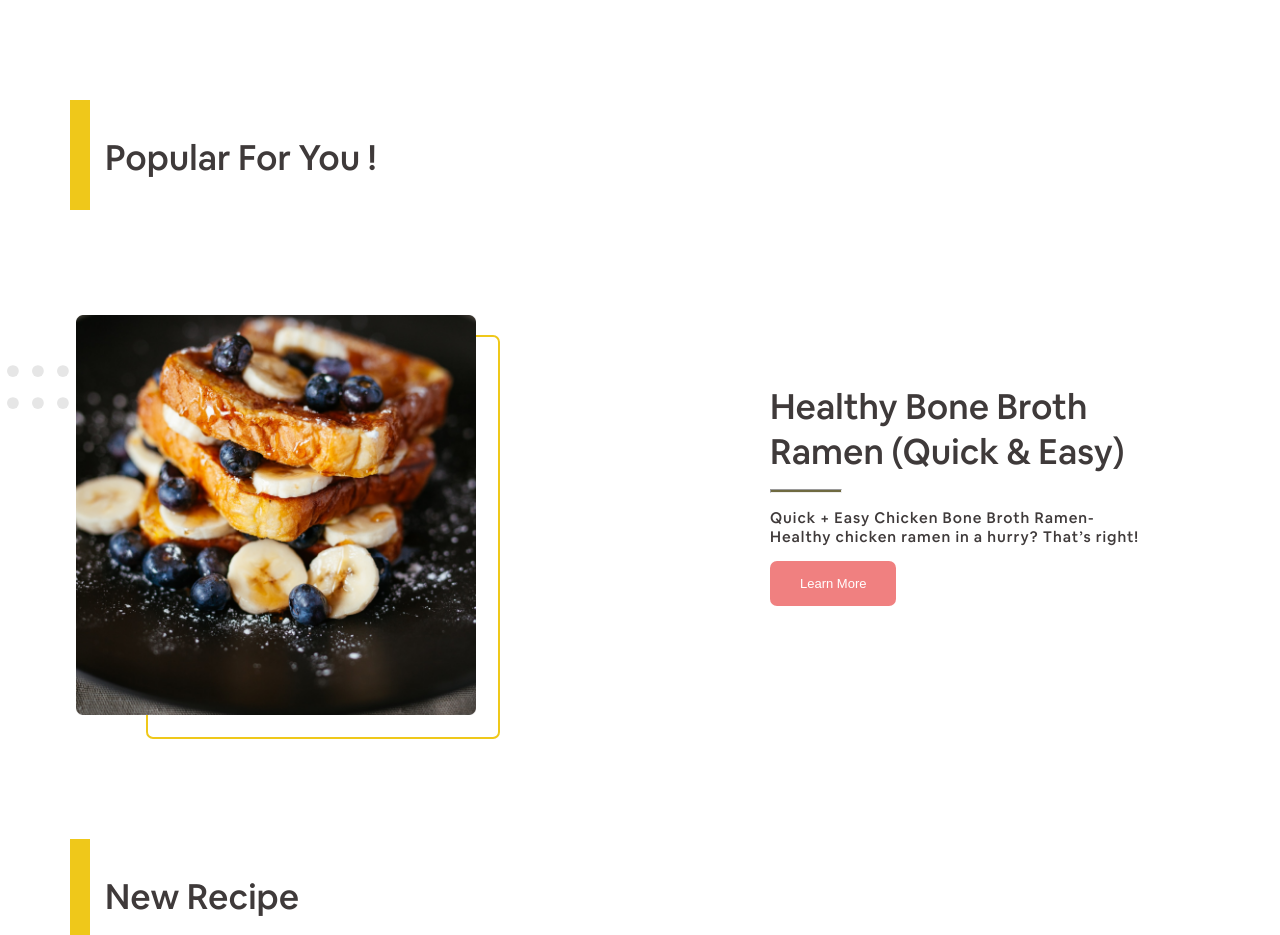
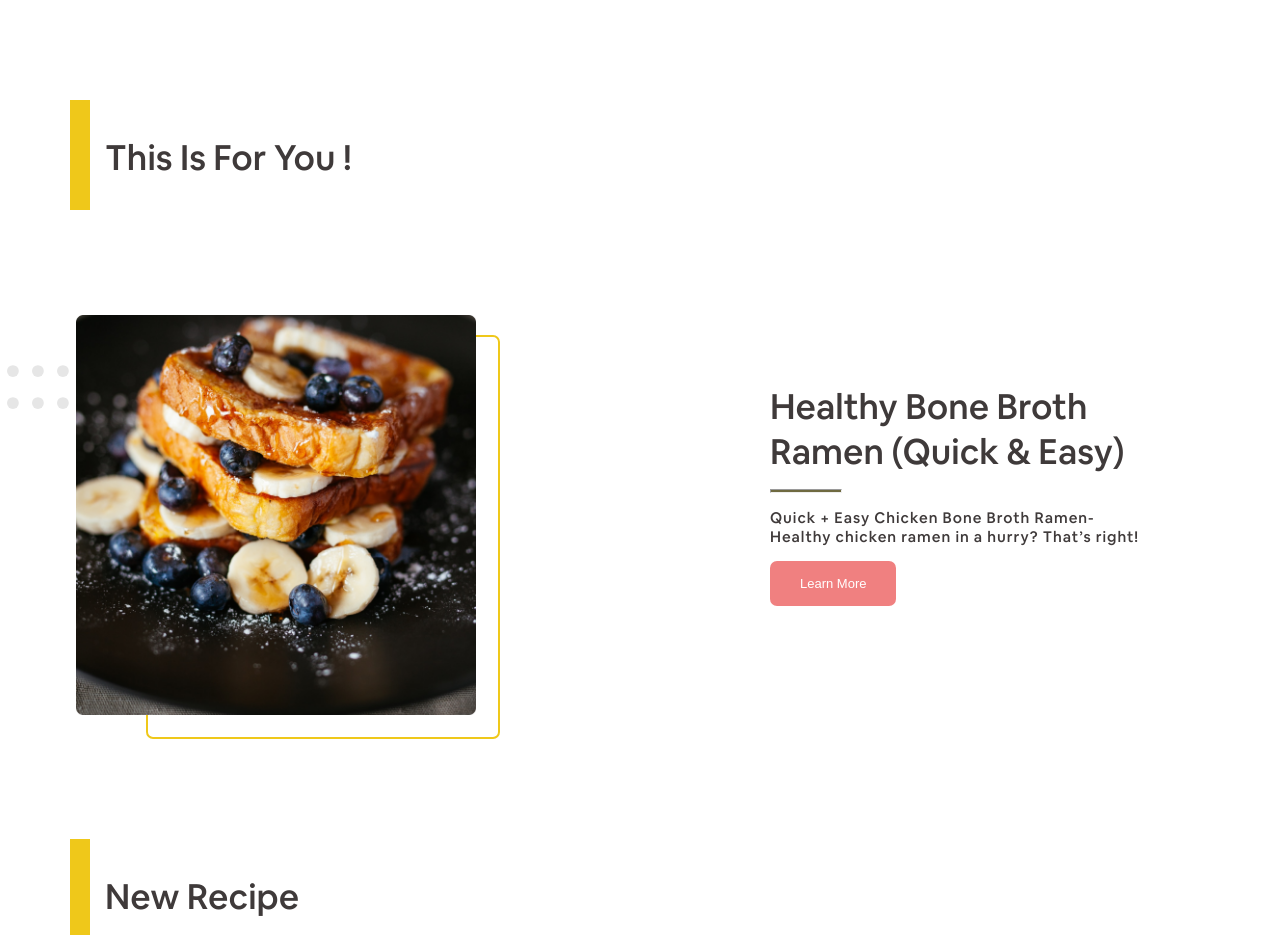
Before and after one commit to paintedwalls/landing-and-login-recipe-html, a plain HTML site: page index.html in a window 1280 px wide. Shown: the part 800-1735 px from the top of the page. Drawn offline with Linux system fonts and the light colour scheme.

Commit message:
mengubah section 'popular for you' menjadi 'this is for you'

```diff
--- a/index.html
+++ b/index.html
@@ -65,7 +65,7 @@
       <div class="section-title">
         <div class="title-logo"></div>
         <div class="title-text">
-          <p>popular for you !</p>
+          <p>This is for you !</p>
         </div>
       </div>
       <div class="container-popular-for-you">
```
